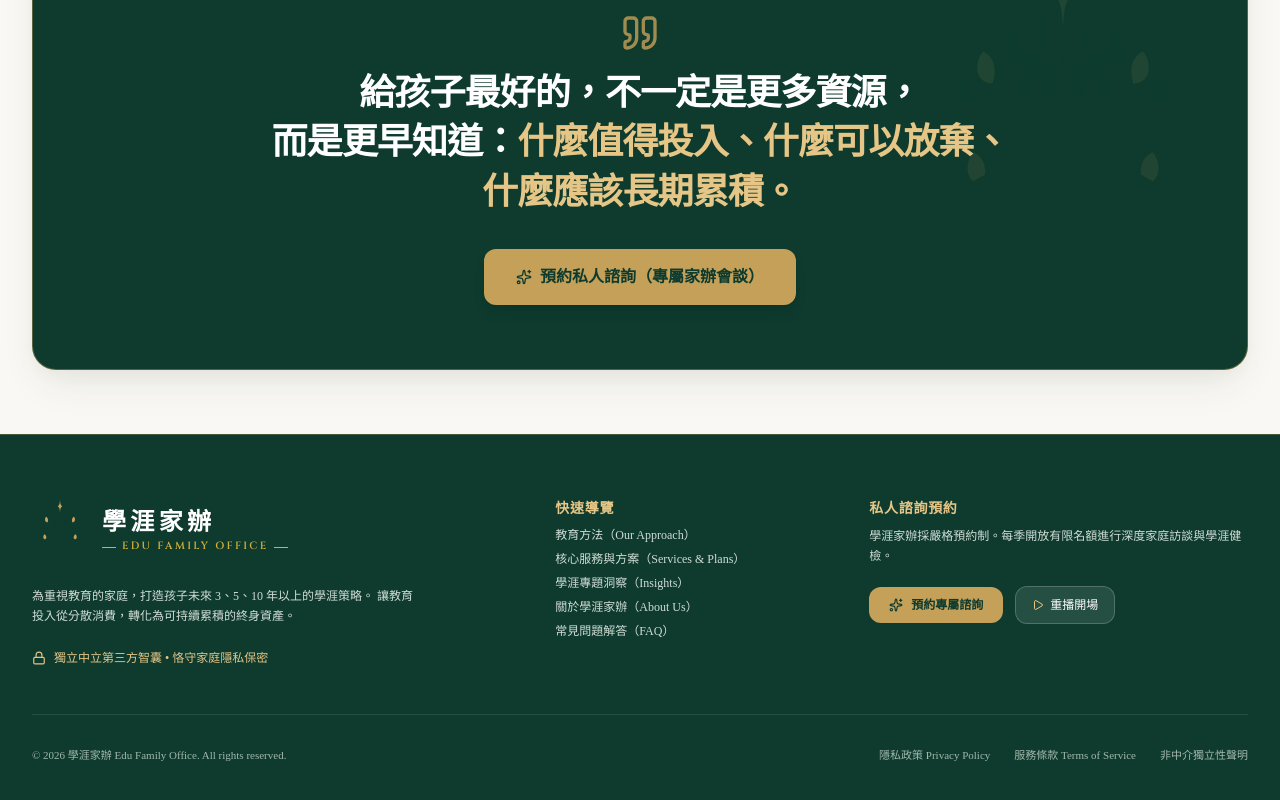
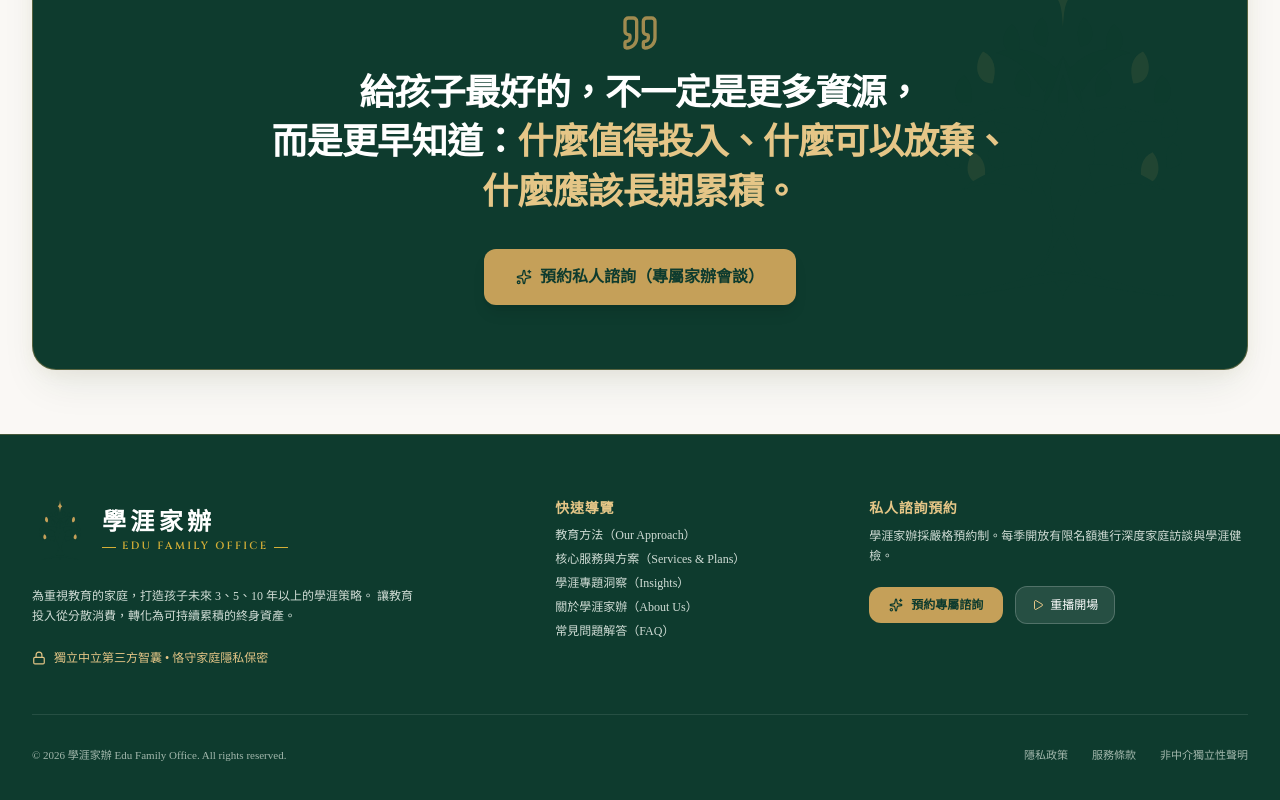
Before and after one commit to zzzuo75-crypto/edu-family-office, a React (Vite) app: page / in a window 1280 px wide. Shown: the part 6756-7556 px from the top of the page. Built offline with nearby package versions, Linux system fonts and the light colour scheme.

Commit message:
Refactor footer buttons to use onNavigate function

```diff
--- a/src/components/Footer.tsx
+++ b/src/components/Footer.tsx
@@ -95,16 +95,14 @@ export const Footer: React.FC<FooterProps> = ({ onNavigate, onOpenConsultation,
             © {new Date().getFullYear()} 學涯家辦 Edu Family Office. All rights reserved.
           </div>
           <div className="flex items-center gap-6">
-            <button onClick={() => setLegalPage('privacy')}>
-            隱私政策 Privacy Policy
+            <button onClick={() => onNavigate('privacy')} className="hover:text-white transition cursor-pointer">
+              隱私政策
             </button>
-
-            <button onClick={() => setLegalPage('terms')}>
-            服務條款 Terms of Service
+            <button onClick={() => onNavigate('terms')} className="hover:text-white transition cursor-pointer">
+              服務條款
             </button>
-
-            <button onClick={() => setLegalPage('independence')}>
-          非中介獨立性聲明
+            <button onClick={() => onNavigate('independence')} className="hover:text-white transition cursor-pointer">
+              非中介獨立性聲明
             </button>
           </div>
         </div>
```
